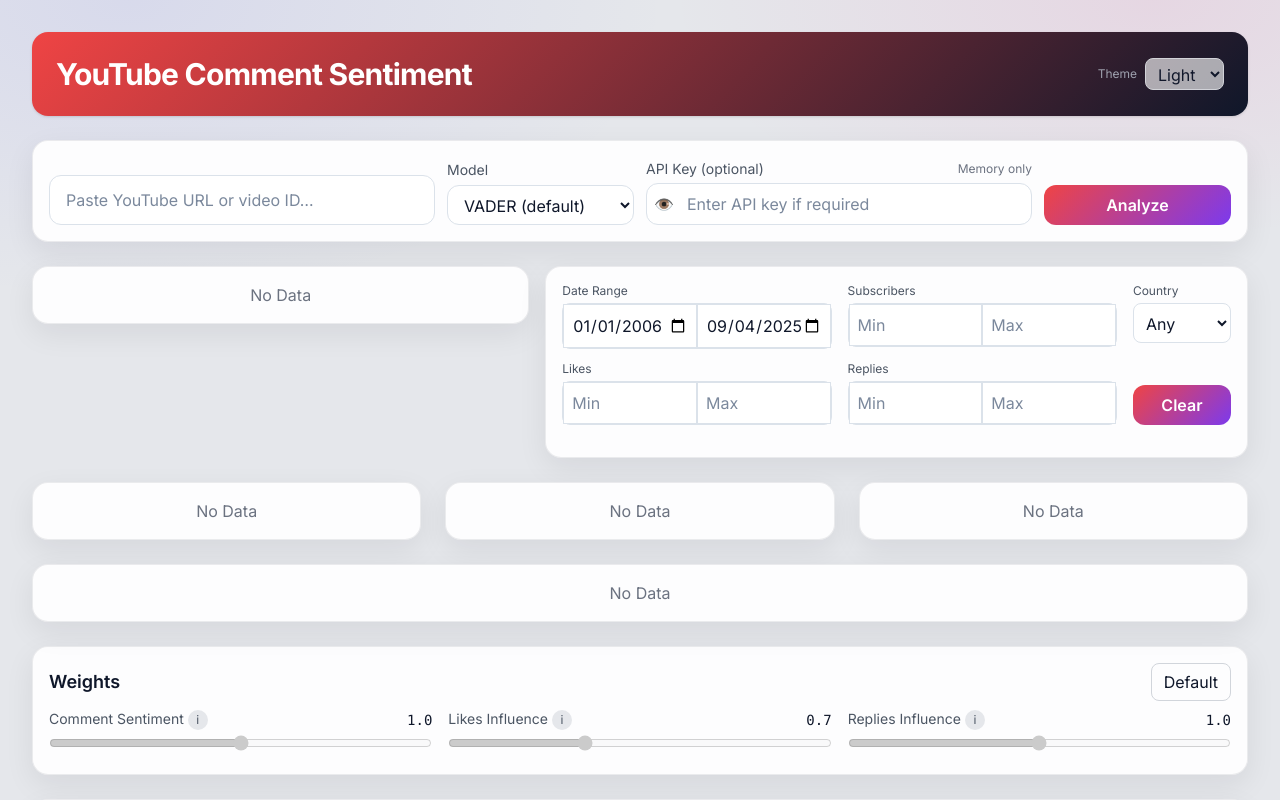
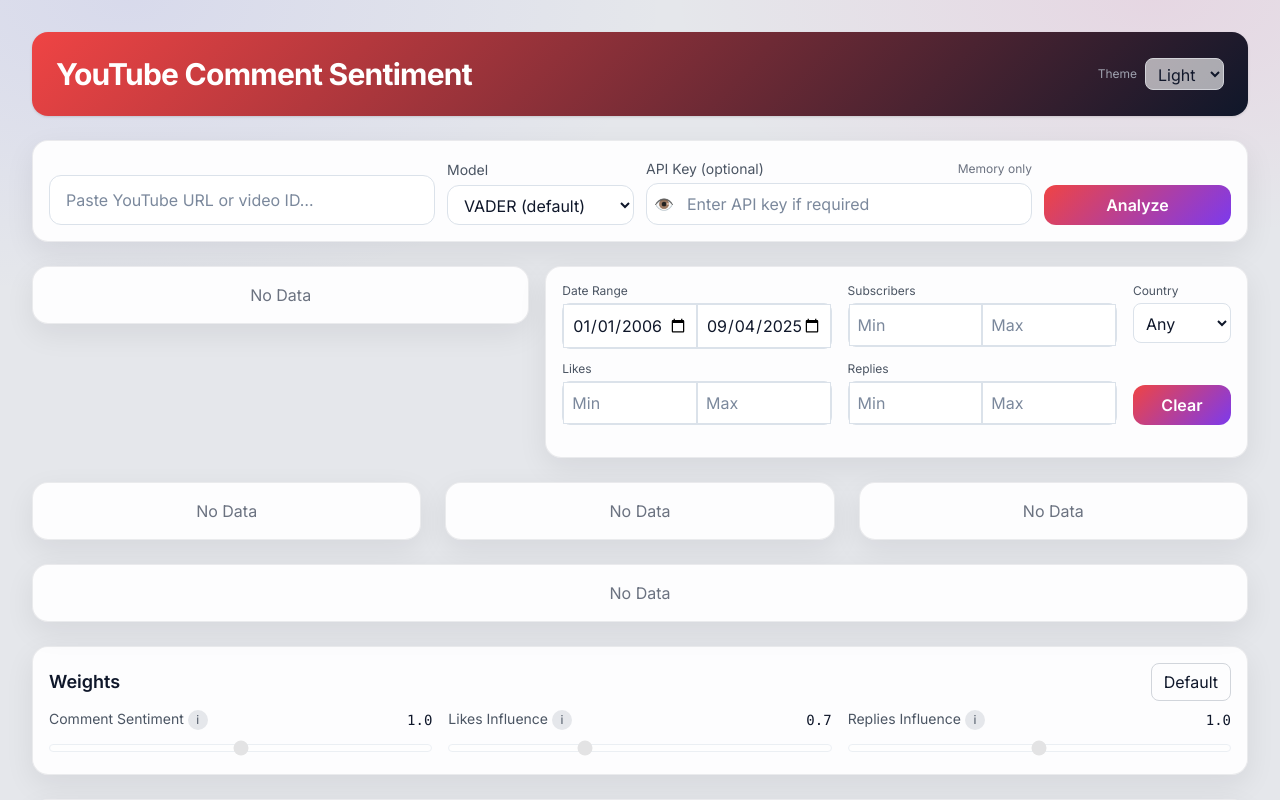
Before and after one commit to MaayonThayaparan/YouTube_Comments_Sentiment_Analysis, a React (Vite) app in the folder client/: page / in a window 1280 px wide. Shown: the top 800 px of the page. Built offline with nearby package versions, Linux system fonts and the light colour scheme.

Commit message:
fix(ui): restyle range sliders with rounded track and accent color for consistency

```diff
--- a/client/src/modules/components/WeightsPanel.tsx
+++ b/client/src/modules/components/WeightsPanel.tsx
@@ -17,6 +17,44 @@
     </div>
   )
 }
-function Slider({ label, value, min, max, step, onChange, disabled }:{label:React.ReactNode,value:number,min:number,max:number,step:number,onChange:(e:any)=>void,disabled?:boolean}){
-  return (<div><div className="flex items-center justify-between mb-1"><span className="text-sm text-gray-600 dark:text-gray-300">{label}</span><span className="text-sm font-mono">{value.toFixed(1)}</span></div><input type="range" min={min} max={max} step={step} value={value} onChange={onChange} disabled={disabled} className="w-full" /></div>)
+function Slider({
+  label,
+  value,
+  min,
+  max,
+  step,
+  onChange,
+  disabled
+}: {
+  label: React.ReactNode,
+  value: number,
+  min: number,
+  max: number,
+  step: number,
+  onChange: (e: any) => void,
+  disabled?: boolean
+}) {
+  return (
+    <div>
+      <div className="flex items-center justify-between mb-1">
+        <span className="text-sm text-gray-600 dark:text-gray-300">{label}</span>
+        <span className="text-sm font-mono">{value.toFixed(1)}</span>
+      </div>
+      <input
+        type="range"
+        min={min}
+        max={max}
+        step={step}
+        value={value}
+        onChange={onChange}
+        disabled={disabled}
+        className="
+          w-full h-2 rounded-lg appearance-none cursor-pointer
+          bg-gray-200 dark:bg-gray-700
+          accent-fuchsia-500
+          disabled:opacity-50
+        "
+      />
+    </div>
+  )
 }
```
